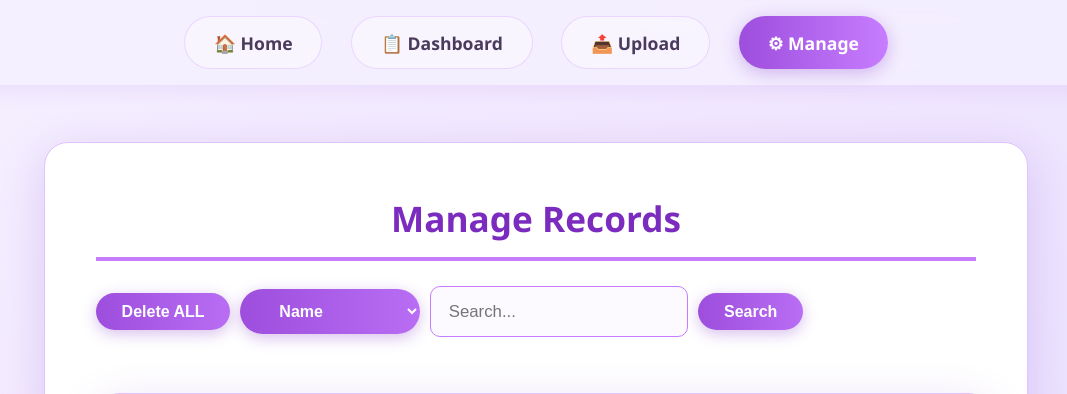
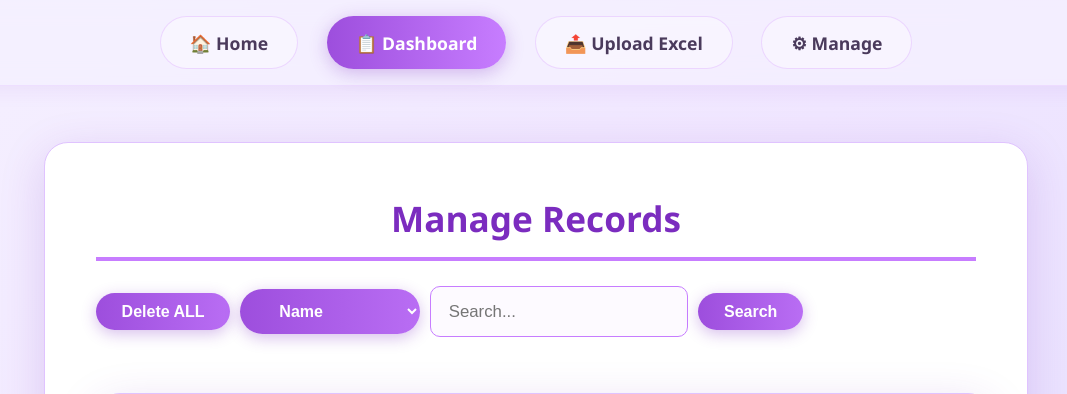
Before and after one commit to RavikiranManoharan/BDay_wishes, a Flask app: page /manage in a window 1280 px wide. Shown: the top 394 px of the page, without its empty margins (104-1171 px from the left). Run offline with Flask 3, Linux system fonts and the light colour scheme; data that the repository does not hold is empty.

Commit message:
Update delete_page.html

```diff
--- a/Bday_Whatsapp/templates/delete_page.html
+++ b/Bday_Whatsapp/templates/delete_page.html
@@ -376,10 +376,10 @@ select.btn:active {
 
 <nav class="nav-bar">
   <div class="nav-container">
-    <a href="/" class="nav-link">🏠 Home</a>
-    <a href="/data" class="nav-link">📋 Dashboard</a>
-    <a href="/upload" class="nav-link">📤 Upload</a>
-    <a href="/manage" class="nav-link active">⚙ Manage</a>
+    <a href="index.html" class="nav-link">🏠 Home</a>
+      <a href="data_page.html" class="nav-link active">📋 Dashboard</a>
+      <a href="excel_page.html" class="nav-link">📤 Upload Excel</a>
+      <a href="delete_page.html" class="nav-link">⚙ Manage</a>
   </div>
 </nav>
 
```
